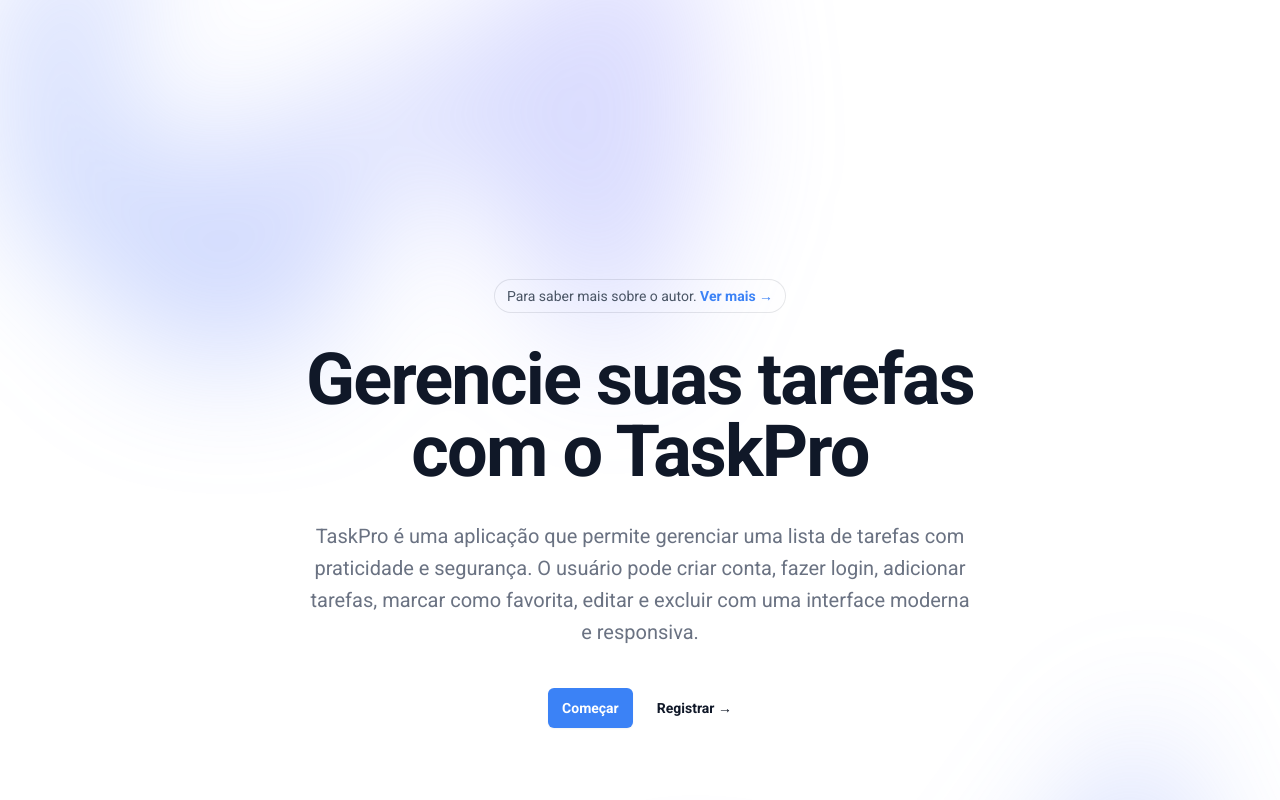
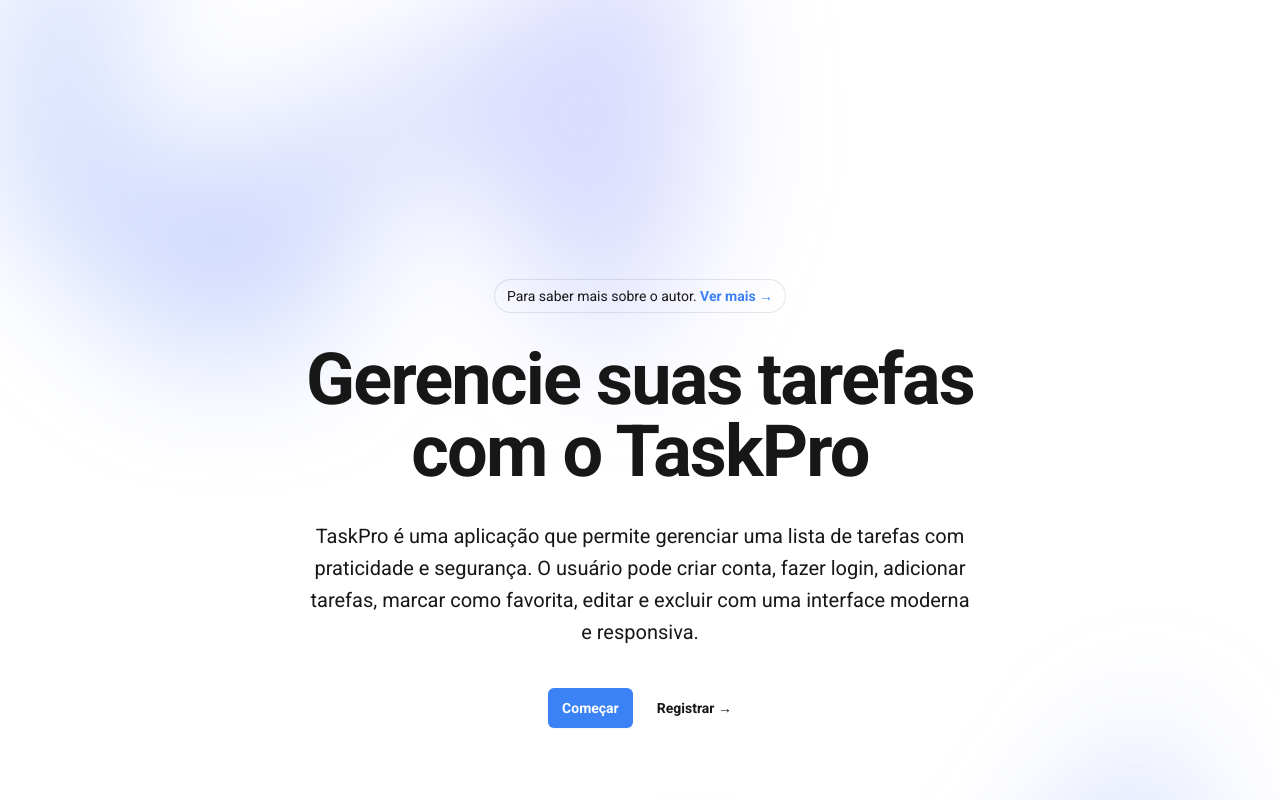
Before and after one commit to ivanrods/task-pro, a Next.js app: page / in a window 1280 px wide. Shown: the top 800 px of the page. Built offline with nearby package versions, Linux system fonts and the light colour scheme.

Commit message:
feat: add not found page

```diff
--- /dev/null
+++ b/src/app/not-found.tsx
@@ -0,0 +1,30 @@
+import Link from "next/link";
+
+export default function Example() {
+  return (
+    <>
+      <main className="grid min-h-full place-items-center bg-[var(--background)] px-6 py-24 sm:py-32 lg:px-8">
+        <div className="text-center">
+          <p className="text-base font-semibold text-[var(--text-color)]">404</p>
+          <h1 className="mt-4 text-5xl font-semibold tracking-tight text-balance text-[var(--text-color)] sm:text-7xl">
+           Página não encontrada
+          </h1>
+          <p className="mt-6 text-lg font-medium text-pretty text-[var(--border-color)] sm:text-xl/8">
+           Desculpe, não conseguimos encontrar a página que você está procurando.
+          </p>
+          <div className="mt-10 flex items-center justify-center gap-x-6">
+            <Link
+              href="/"
+              className="rounded-md bg-[var(--primary-color)] px-3.5 py-2.5 text-sm font-semibold text-white shadow-xs hover:bg-[var(--primary-color)]focus-visible:outline-2 focus-visible:outline-offset-2 focus-visible:outline-[var(--primary-color)]"
+            >
+              Voltar
+            </Link>
+            <a href="https://www.linkedin.com/in/ivanrods/" className="text-sm font-semibold text-[var(--text-color)]">
+              Entre em contato com o suporte <span aria-hidden="true">&rarr;</span>
+            </a>
+          </div>
+        </div>
+      </main>
+    </>
+  )
+}
--- a/src/app/page.tsx
+++ b/src/app/page.tsx
@@ -2,7 +2,7 @@
 
 export default function Home() {
   return (
-    <div className="bg-white">
+    <div className="bg-[var(--background)]">
       <div className="relative isolate px-6 pt-14 lg:px-8">
         <div
           aria-hidden="true"
@@ -18,7 +18,7 @@
         </div>
         <div className="mx-auto max-w-2xl py-32 sm:py-48 lg:py-56">
           <div className="hidden sm:mb-8 sm:flex sm:justify-center">
-            <div className="relative rounded-full px-3 py-1 text-sm/6 text-gray-600 ring-1 ring-gray-900/10 hover:ring-gray-900/20">
+            <div className="relative rounded-full px-3 py-1 text-sm/6 text-[var(--text-color)] ring-1 ring-gray-900/10 hover:ring-gray-900/20">
               Para saber mais sobre o autor. {""}
               <a href="#" className="font-semibold text-[var(--primary-color)]">
                 <span aria-hidden="true" className="absolute inset-0" />
@@ -27,10 +27,10 @@
             </div>
           </div>
           <div className="text-center">
-            <h1 className="text-5xl font-semibold tracking-tight text-balance text-gray-900 sm:text-7xl">
+            <h1 className="text-5xl font-semibold tracking-tight text-balance text-[var(--text-color)] sm:text-7xl">
               Gerencie suas tarefas com o TaskPro
             </h1>
-            <p className="mt-8 text-lg font-medium text-pretty text-gray-500 sm:text-xl/8">
+            <p className="mt-8 text-lg font-medium text-pretty text-[var(--text-color)] sm:text-xl/8">
               TaskPro é uma aplicação que permite gerenciar uma lista de tarefas
               com praticidade e segurança. O usuário pode criar conta, fazer
               login, adicionar tarefas, marcar como favorita, editar e excluir
@@ -43,7 +43,7 @@
               >
                 Começar
               </Link>
-              <Link href="/signup" className="text-sm/6 font-semibold text-gray-900">
+              <Link href="/signup" className="text-sm/6 font-semibold text-[var(--text-color)]">
                 Registrar <span aria-hidden="true">→</span>
               </Link>
             </div>
```
